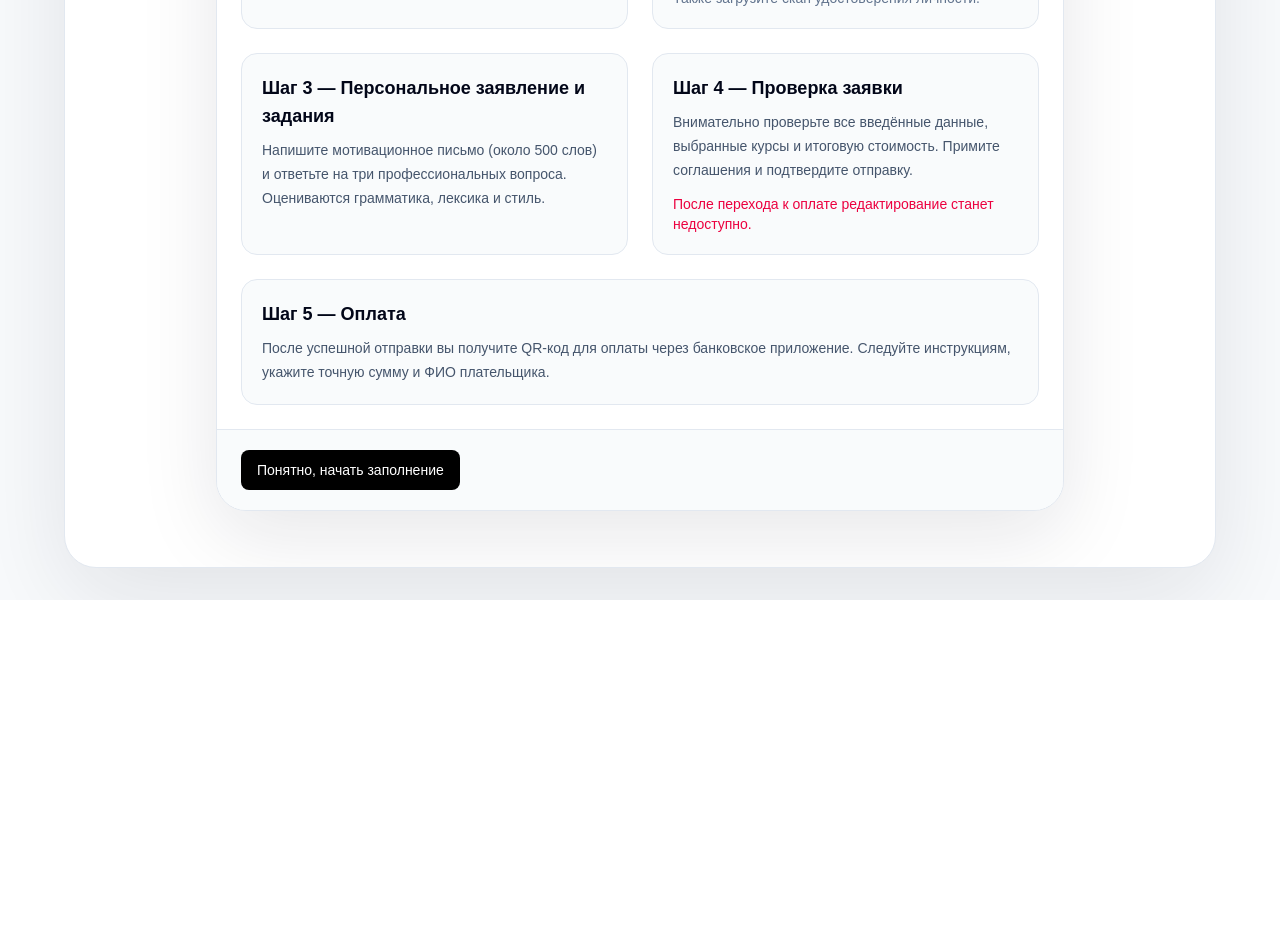
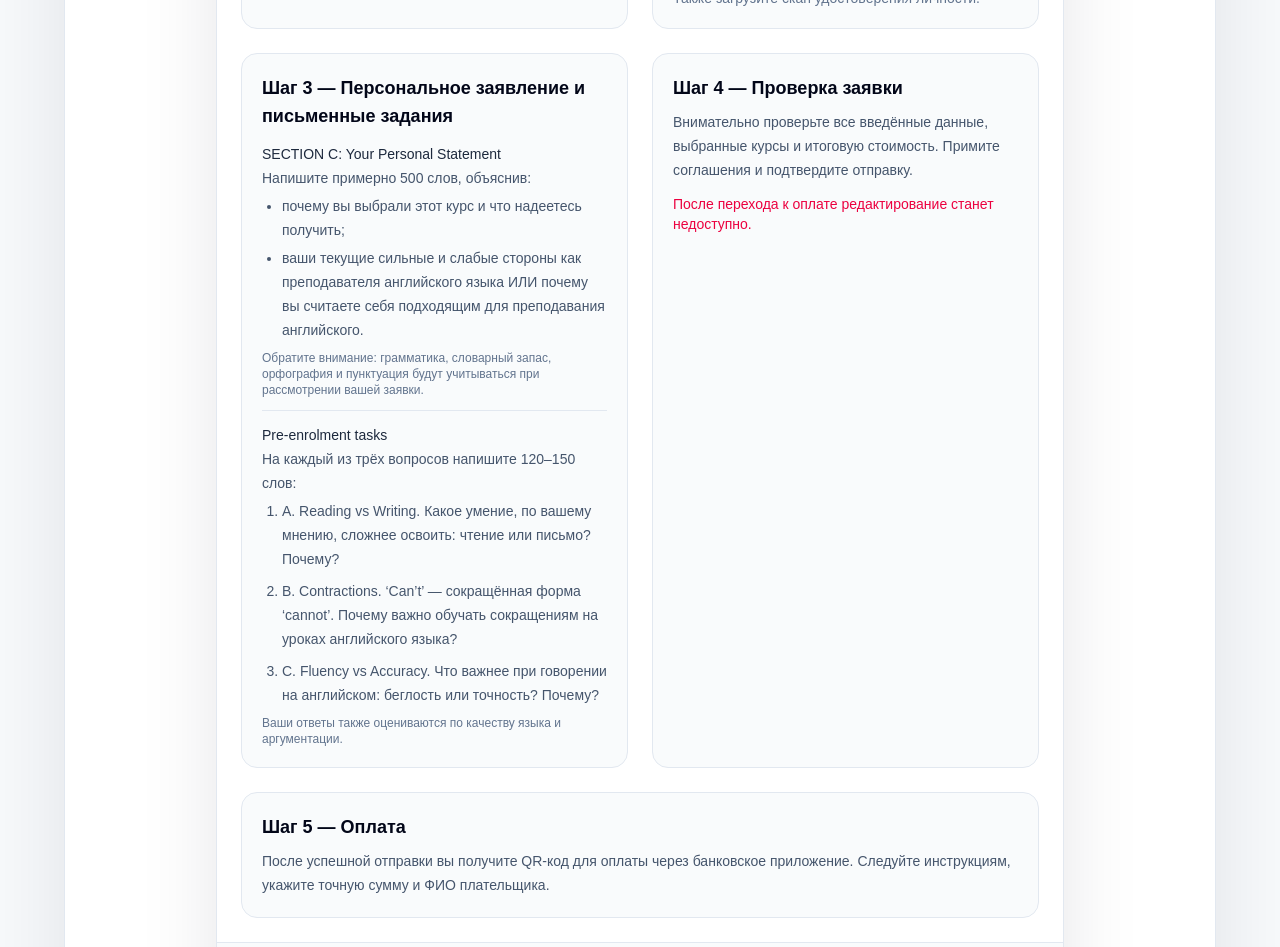
Before and after one commit to infols2021-lab/ga_reg_tefl, a Next.js app: page /apply/teachers in a window 1280 px wide. Shown: the part 780-1727 px from the top of the page. Before the commit the page ends 1380 px from the top, so only its background shows below. Built offline with nearby package versions, Linux system fonts and the light colour scheme; no server answers.

Commit message:
Добавлены блоки курсов, часы и обновлён шаг 2

```diff
--- a/components/teachers/steps/step-0-intro.tsx
+++ b/components/teachers/steps/step-0-intro.tsx
@@ -57,15 +57,48 @@ export default function Step0Intro({ onStart }: { onStart: () => void }) {
           </p>
         </div>
 
-        {/* Шаг 3: Письменные ответы */}
+        {/* Шаг 3: Подробное описание SECTION C */}
         <div className="rounded-2xl border border-slate-200 bg-slate-50/80 p-5">
           <h3 className="text-lg font-semibold text-slate-950">
-            Шаг 3 — Персональное заявление и задания
+            Шаг 3 — Персональное заявление и письменные задания
           </h3>
-          <p className="mt-2 text-sm leading-6 text-slate-600">
-            Напишите мотивационное письмо (около 500 слов) и ответьте на три
-            профессиональных вопроса. Оцениваются грамматика, лексика и стиль.
-          </p>
+
+          <div className="mt-3 space-y-3 text-sm leading-6 text-slate-600">
+            <div>
+              <p className="font-medium text-slate-800">SECTION C: Your Personal Statement</p>
+              <p>
+                Напишите примерно 500 слов, объяснив:
+              </p>
+              <ul className="list-disc pl-5 mt-1 space-y-1">
+                <li>почему вы выбрали этот курс и что надеетесь получить;</li>
+                <li>ваши текущие сильные и слабые стороны как преподавателя английского языка ИЛИ почему вы считаете себя подходящим для преподавания английского.</li>
+              </ul>
+              <p className="mt-2 text-xs text-slate-500">
+                Обратите внимание: грамматика, словарный запас, орфография и пунктуация будут учитываться при рассмотрении вашей заявки.
+              </p>
+            </div>
+
+            <div className="border-t border-slate-200 pt-3">
+              <p className="font-medium text-slate-800">Pre-enrolment tasks</p>
+              <p>
+                На каждый из трёх вопросов напишите 120–150 слов:
+              </p>
+              <ol className="list-decimal pl-5 mt-1 space-y-2">
+                <li>
+                  <span className="font-medium">A. Reading vs Writing.</span> Какое умение, по вашему мнению, сложнее освоить: чтение или письмо? Почему?
+                </li>
+                <li>
+                  <span className="font-medium">B. Contractions.</span> ‘Can’t’ — сокращённая форма ‘cannot’. Почему важно обучать сокращениям на уроках английского языка?
+                </li>
+                <li>
+                  <span className="font-medium">C. Fluency vs Accuracy.</span> Что важнее при говорении на английском: беглость или точность? Почему?
+                </li>
+              </ol>
+              <p className="mt-2 text-xs text-slate-500">
+                Ваши ответы также оцениваются по качеству языка и аргументации.
+              </p>
+            </div>
+          </div>
         </div>
 
         {/* Шаг 4: Проверка */}
```
